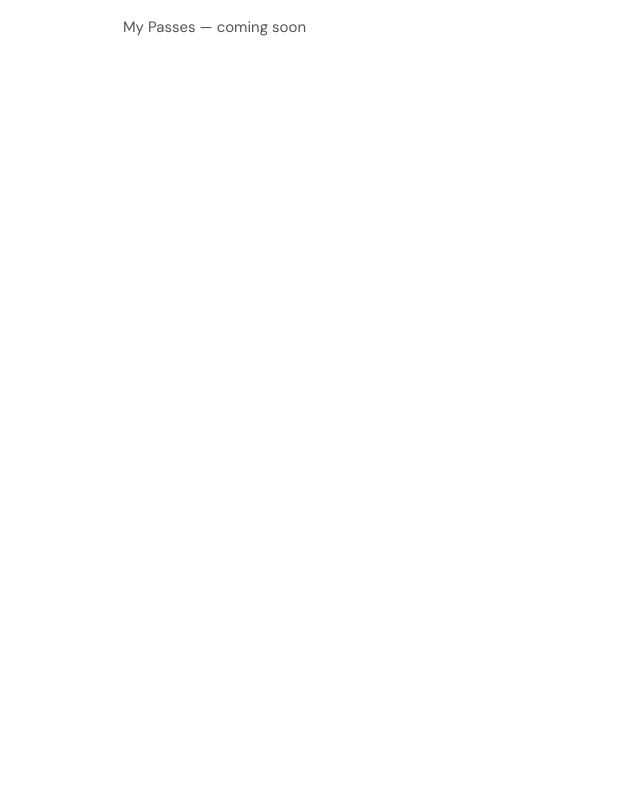
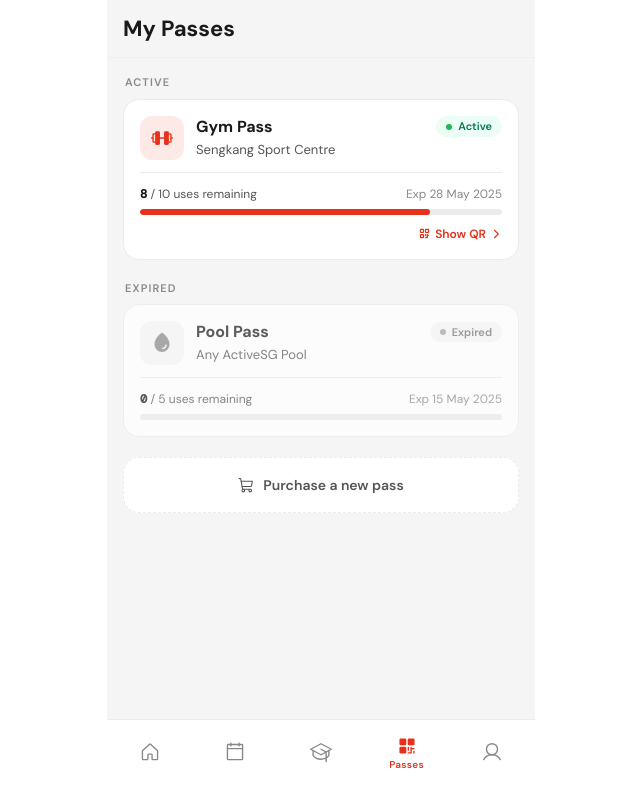
Before and after one commit to AcesonAw-Builder/activesg-prototype, a Next.js app: page /passes in a window 1280 px wide. Shown: the whole page, without its empty margins (319-959 px from the left). Built offline with nearby package versions, Linux system fonts and the light colour scheme; a web font is replaced by a local one.

Commit message:
feat: /passes screen

```diff
--- a/app/passes/page.tsx
+++ b/app/passes/page.tsx
@@ -1,7 +1,187 @@
+"use client"
+
+import Link from "next/link"
+import { motion } from "motion/react"
+import { Barbell, Drop, QrCode, CaretRight, ShoppingCart } from "phosphor-react"
+import { mockPasses } from "@/lib/mockData"
+import { BottomNav } from "@/components/layout/BottomNav"
+import type { Pass } from "@/lib/types"
+
+const PASS_ICONS: Record<string, React.ElementType> = {
+  gym: Barbell,
+  pool: Drop,
+  tennis: QrCode,
+}
+
+const PASS_LABELS: Record<string, string> = {
+  gym: "Gym Pass",
+  pool: "Pool Pass",
+  tennis: "Tennis Pass",
+}
+
+const STATUS_STYLES = {
+  active: { pill: "bg-emerald-50 dark:bg-emerald-950/30 text-emerald-700 dark:text-emerald-400", dot: "bg-success" },
+  expired: { pill: "bg-neutral-100 dark:bg-dark-surface-2 text-neutral-500 dark:text-[#777]", dot: "bg-neutral-400" },
+  used: { pill: "bg-neutral-100 dark:bg-dark-surface-2 text-neutral-500 dark:text-[#777]", dot: "bg-neutral-400" },
+}
+
+const itemV = {
+  hidden: { y: 12, opacity: 0 },
+  show: { y: 0, opacity: 1, transition: { type: "spring" as const, stiffness: 300, damping: 28 } },
+}
+
+function PassCard({ pass }: { pass: Pass }) {
+  const Icon = PASS_ICONS[pass.type] ?? QrCode
+  const label = PASS_LABELS[pass.type] ?? "Pass"
+  const styles = STATUS_STYLES[pass.status] ?? STATUS_STYLES.expired
+  const isActive = pass.status === "active" && pass.qrToken
+
+  const expiry = new Date(pass.validUntil).toLocaleDateString("en-SG", {
+    day: "numeric",
+    month: "short",
+    year: "numeric",
+    timeZone: "Asia/Singapore",
+  })
+
+  const fillPct = Math.round((pass.usesConsumed / pass.totalUses) * 100)
+
+  const inner = (
+    <div className={`bg-white dark:bg-dark-surface-1 rounded-2xl border border-surface-2 dark:border-dark-surface-2 p-4 transition-transform duration-100 ${isActive ? "active:scale-[0.99]" : "opacity-70"}`}>
+      <div className="flex items-start gap-3">
+        {/* Icon */}
+        <div className={`w-11 h-11 rounded-xl flex items-center justify-center shrink-0 ${isActive ? "bg-brand-red/10" : "bg-surface-1 dark:bg-dark-surface-2"}`}>
+          <Icon
+            size={22}
+            weight="fill"
+            className={isActive ? "text-brand-red" : "text-text-tertiary dark:text-[#555]"}
+            aria-hidden
+          />
+        </div>
+
+        {/* Info */}
+        <div className="flex-1 min-w-0">
+          <div className="flex items-center justify-between gap-2">
+            <p className="text-[16px] font-bold text-text-primary dark:text-[#F5F5F5] leading-snug">
+              {label}
+            </p>
+            <span className={`shrink-0 flex items-center gap-1.5 text-[11px] font-semibold px-2.5 py-0.5 rounded-full ${styles.pill}`}>
+              <span className={`w-1.5 h-1.5 rounded-full ${styles.dot}`} aria-hidden />
+              {pass.status.charAt(0).toUpperCase() + pass.status.slice(1)}
+            </span>
+          </div>
+          <p className="text-[13px] text-text-secondary dark:text-[#AAAAAA] mt-0.5 truncate">
+            {pass.venueName}
+          </p>
+        </div>
+      </div>
+
+      {/* Uses + expiry */}
+      <div className="mt-3 pt-3 border-t border-surface-2 dark:border-dark-surface-2">
+        <div className="flex items-center justify-between mb-1.5">
+          <span className="text-[12px] text-text-secondary dark:text-[#AAAAAA]">
+            <span className="font-mono font-semibold text-text-primary dark:text-[#F5F5F5] tabular-nums">
+              {pass.usesRemaining}
+            </span>
+            {" "}/ {pass.totalUses} uses remaining
+          </span>
+          <span className="text-[12px] text-text-tertiary dark:text-[#777]">
+            Exp {expiry}
+          </span>
+        </div>
+
+        {/* Uses progress bar */}
+        <div className="h-1.5 bg-surface-2 dark:bg-dark-surface-2 rounded-full overflow-hidden">
+          <div
+            className={`h-full rounded-full ${isActive ? "bg-brand-red" : "bg-neutral-300 dark:bg-[#444]"}`}
+            style={{ width: `${100 - fillPct}%` }}
+          />
+        </div>
+      </div>
+
+      {/* View QR link */}
+      {isActive && (
+        <div className="flex items-center justify-end mt-2.5">
+          <span className="text-[12px] font-semibold text-brand-red flex items-center gap-1">
+            <QrCode size={13} weight="bold" aria-hidden />
+            Show QR
+            <CaretRight size={12} weight="bold" aria-hidden />
+          </span>
+        </div>
+      )}
+    </div>
+  )
+
+  return isActive ? (
+    <Link href={`/passes/${pass.id}/qr`}>{inner}</Link>
+  ) : (
+    <div>{inner}</div>
+  )
+}
+
 export default function PassesPage() {
+  const active = mockPasses.filter((p) => p.status === "active")
+  const expired = mockPasses.filter((p) => p.status !== "active")
+
   return (
-    <main className="p-4">
-      <p className="text-text-secondary text-body">My Passes — coming soon</p>
-    </main>
-  );
+    <div className="min-h-dvh bg-surface-1 dark:bg-dark-surface-0">
+      {/* Sticky header */}
+      <header className="sticky top-0 z-40 pt-safe">
+        <div className="bg-surface-1/90 dark:bg-[#121212]/90 backdrop-blur-md border-b border-surface-2/60 dark:border-dark-surface-2/60">
+          <div className="px-4 py-3">
+            <h1 className="text-[22px] font-bold text-text-primary dark:text-[#F5F5F5]">
+              My Passes
+            </h1>
+          </div>
+        </div>
+      </header>
+
+      <motion.div
+        className="px-4 pt-4 pb-28 space-y-5"
+        initial="hidden"
+        animate="show"
+        variants={{ hidden: {}, show: { transition: { staggerChildren: 0.07 } } }}
+      >
+        {/* Active passes */}
+        {active.length > 0 && (
+          <motion.section variants={itemV}>
+            <p className="text-[11px] font-semibold text-text-tertiary dark:text-[#555] uppercase tracking-widest mb-2 px-0.5">
+              Active
+            </p>
+            <div className="space-y-3">
+              {active.map((p) => (
+                <PassCard key={p.id} pass={p} />
+              ))}
+            </div>
+          </motion.section>
+        )}
+
+        {/* Expired passes */}
+        {expired.length > 0 && (
+          <motion.section variants={itemV}>
+            <p className="text-[11px] font-semibold text-text-tertiary dark:text-[#555] uppercase tracking-widest mb-2 px-0.5">
+              Expired
+            </p>
+            <div className="space-y-3">
+              {expired.map((p) => (
+                <PassCard key={p.id} pass={p} />
+              ))}
+            </div>
+          </motion.section>
+        )}
+
+        {/* Purchase prompt */}
+        <motion.div variants={itemV}>
+          <button
+            className="w-full flex items-center justify-center gap-2 bg-white dark:bg-dark-surface-1 border border-surface-2 dark:border-dark-surface-2 border-dashed rounded-2xl text-[14px] font-semibold text-text-secondary dark:text-[#AAAAAA]"
+            style={{ minHeight: 56 }}
+          >
+            <ShoppingCart size={17} weight="regular" aria-hidden />
+            Purchase a new pass
+          </button>
+        </motion.div>
+      </motion.div>
+
+      <BottomNav />
+    </div>
+  )
 }
```
Also changed, not shown: 1 other file (tests, documents, lock files or other folders).
